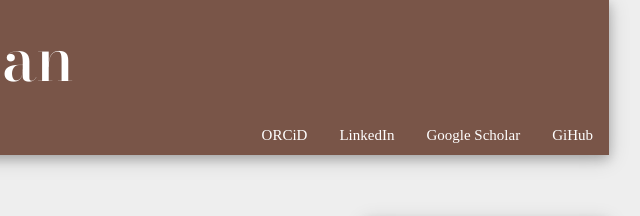
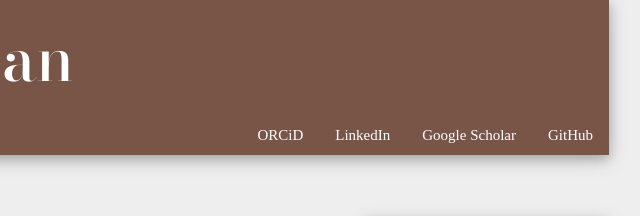
Before and after one commit to dennisnieman/dennisnieman.github.io, a plain HTML site: page index.html in a window 1280 px wide. Shown: the top 216 px of the page, 521-1161 px from the left. Drawn offline with nearby package versions, Linux system fonts and the light colour scheme; grey boxes are pictures that could not be loaded.

Commit message:
Update index.html

```diff
--- a/index.html
+++ b/index.html
@@ -17,7 +17,7 @@
       <a class="w3-bar-item w3-button" href="#publications">publications</a>
       <a class="w3-bar-item w3-button" href="#cv">cv</a>
 
-      <a class="w3-bar-item w3-button w3-right" href="https://github.com/dennisnieman" target="_blank">GiHub</a>
+      <a class="w3-bar-item w3-button w3-right" href="https://github.com/dennisnieman" target="_blank">GitHub</a>
       <a class="w3-bar-item w3-button w3-right" href="https://scholar.google.com/citations?user=PrAsjJwAAAAJ" target="_blank">Google Scholar</a>
       <a class="w3-bar-item w3-button w3-right" href="https://www.linkedin.com/in/dennisnieman/" target="_blank">LinkedIn</a>
       <a class="w3-bar-item w3-button w3-right" href="https://orcid.org/0000-0003-2001-3805" target="_blank">ORCiD</a>
```
